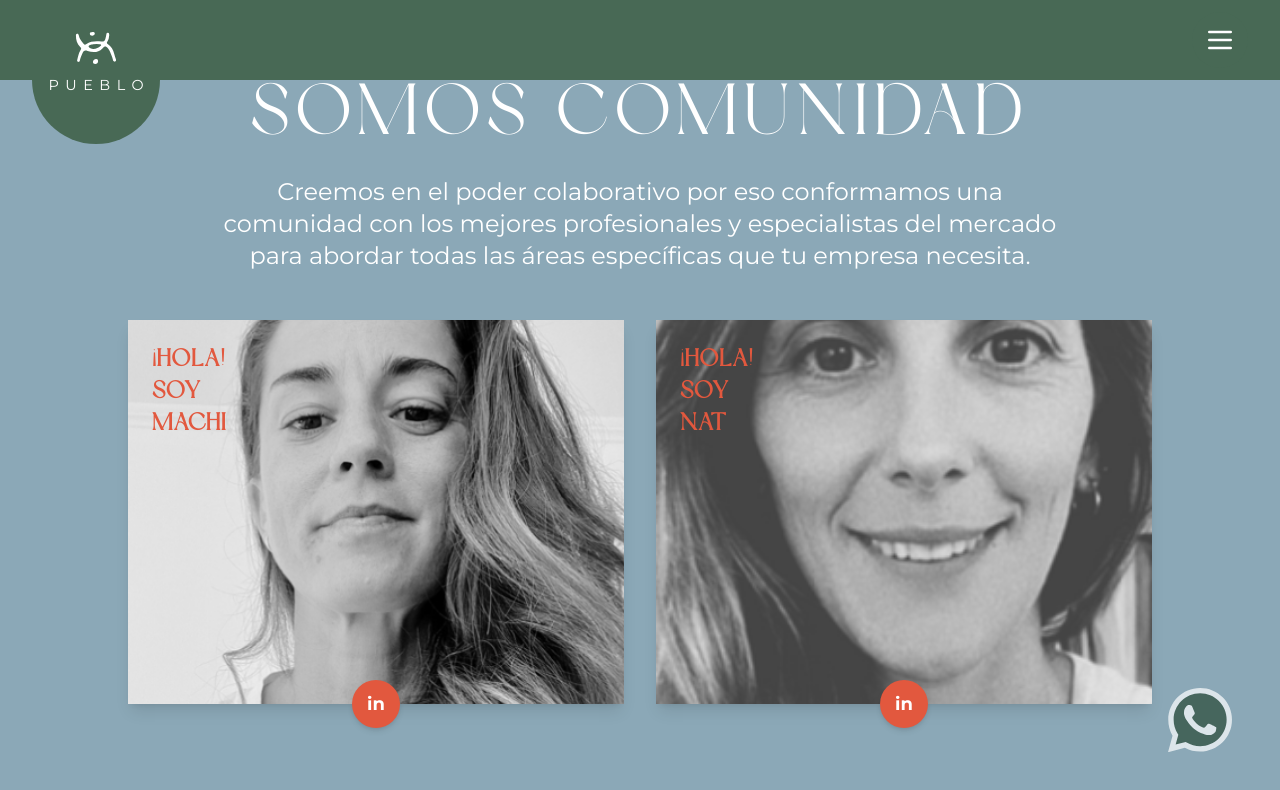
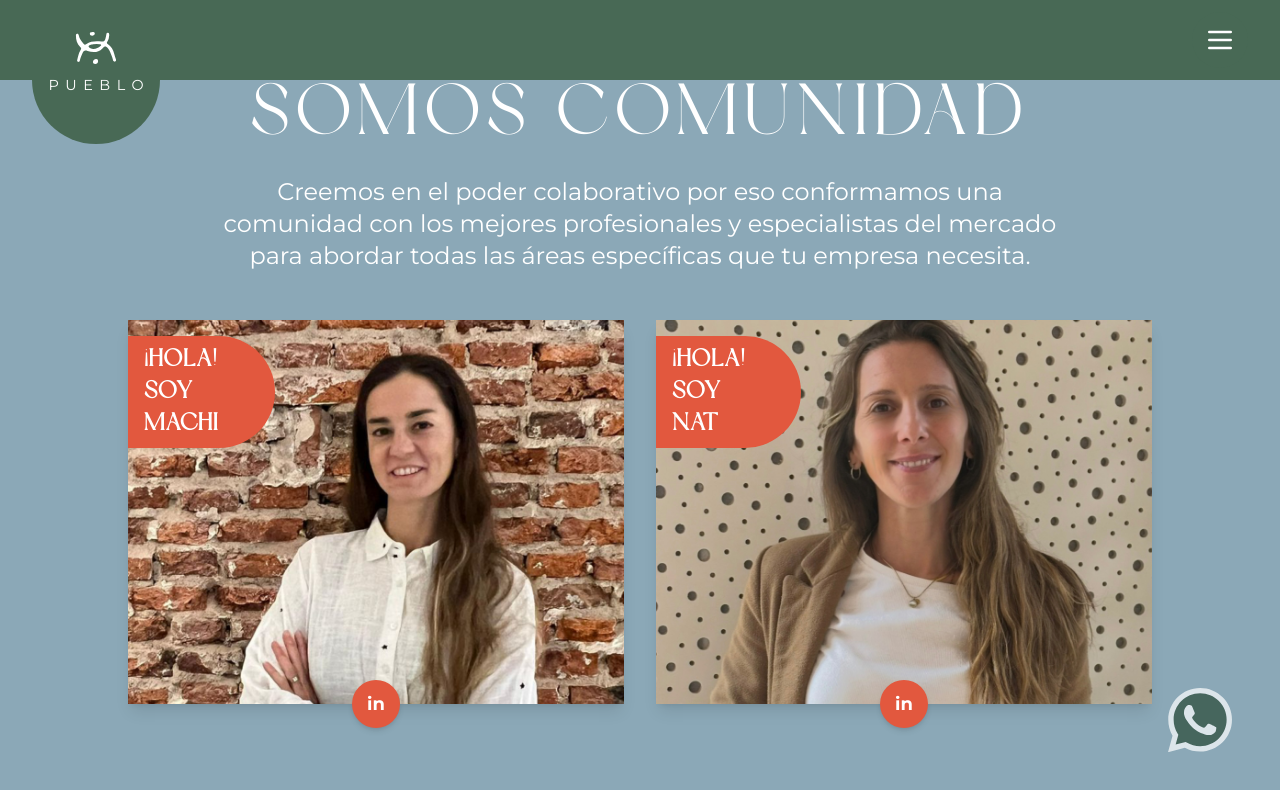
Before and after one commit to pueblobranding/pueblo, a Next.js app: page /somos-comunidad in a window 1280 px wide. Shown: the top 790 px of the page. Built offline with nearby package versions, Linux system fonts and the light colour scheme.

Commit message:
Update NosotrasSection components with new images and adjust text styles for improved visual consistency and readability.

```diff
--- a/components/nosotras-4.tsx
+++ b/components/nosotras-4.tsx
@@ -18,7 +18,7 @@ export default function NosotrasSection4() {
                 "En Pueblo me empapo con cada nuevo proyecto para juntos encontrar las mejores estrategias para comunicar el alma y lo esencial de cada uno.",
             ],
             linkedinUrl: "https://www.linkedin.com/in/magdalenabenzo/",
-            image: "/mechi.png",
+            image: "/machi-pueblo-2.jpg",
         },
         {
             id: "NAT",
@@ -30,7 +30,7 @@ export default function NosotrasSection4() {
 
             ],
             linkedinUrl: "https://www.linkedin.com/in/natpierro/",
-            image: "/nat3.png",
+            image: "/nat-pueblo-2.jpg",
         },
     ]
 
@@ -51,11 +51,11 @@ export default function NosotrasSection4() {
                                     alt={section.title}
                                     layout="fill"
                                     objectFit="cover"
-                                    className=""
+                                    className="saturate-"
                                 />
                                 <div
                                     style={{ fontFamily: 'dream-avenue' }}
-                                    className="absolute top-4 left-0 text-tigerlily text-2xl font-bold py-2 px-6 rounded-r-full inline-block tracking-wider"
+                                    className="absolute top-4 left-0 text-white bg-tigerlily text-2xl font-bold py-2 pl-4 pr-14 rounded-r-full inline-block tracking-wider"
                                 >
                                     ¡HOLA! <br/>
                                     SOY <br/>
@@ -70,7 +70,7 @@ export default function NosotrasSection4() {
                                     <div className="p-6">
                                         <div className="text-[#424144] space-y-4">
                                             {section.bio.map((paragraph, index) => (
-                                                <p key={index} className="font-bold leading-relaxed text-sm xl:text-[1.1rem]">
+                                                <p key={index} className="font-semibold leading-relaxed text-sm xl:text-[1rem]">
                                                     {paragraph}
                                                 </p>
                                             ))}
--- a/components/nosotras-3.tsx
+++ b/components/xxnosotras-3.tsx
@@ -18,7 +18,7 @@ export default function NosotrasSection3() {
                 "En Pueblo me empapo con cada nuevo proyecto para juntos encontrar las mejores estrategias para comunicar el alma y lo esencial de cada uno.",
             ],
             linkedinUrl: "https://www.linkedin.com/in/magdalenabenzo/",
-            image: "/mechi.png",
+            image: "/machi-pueblo-2.jpg",
         },
         {
             id: "NAT",
@@ -30,14 +30,14 @@ export default function NosotrasSection3() {
 
             ],
             linkedinUrl: "https://www.linkedin.com/in/natpierro/",
-            image: "/nat3.png",
+            image: "/nat-pueblo-2.jpg",
         },
     ]
 
     return (
         <>
             <section id="nosotras" className="hidden md:flex items-center min-h-screen bg-white py-16 px-4">
-                <div className="container mx-auto max-w-5xl">
+                <div className="container mx-auto max-w-4xl">
 
                     {/* Contenedor de secciones expandibles */}
                     <div className="flex flex-col md:flex-row h-[600px] md:h-[35rem] gap-2 md:gap-4">
@@ -61,7 +61,7 @@ export default function NosotrasSection3() {
                                     <Image
                                         src={section.image || "/placeholder.svg"}
                                         alt={section.title}
-                                        width={800}
+                                        width={600}
                                         height={600}
                                         className={`object-cover grayscale h-full transition-opacity duration-900  ${hoveredSection === section.id ? "opacity-20" : "opacity-80"}`}
                                     />
```
Also changed, not shown: public/machi-pueblo-2.jpg (added), public/nat-pueblo-2.jpg (added).
